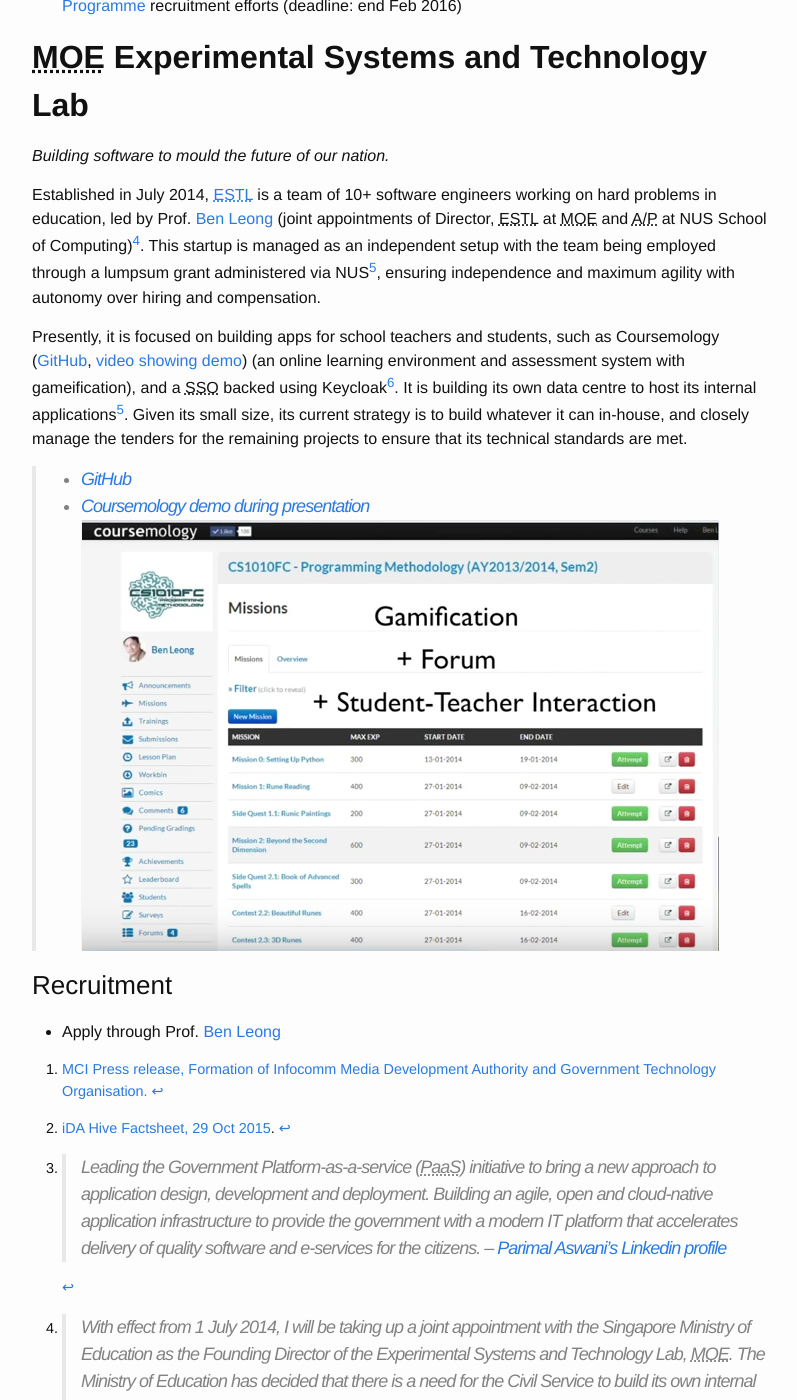
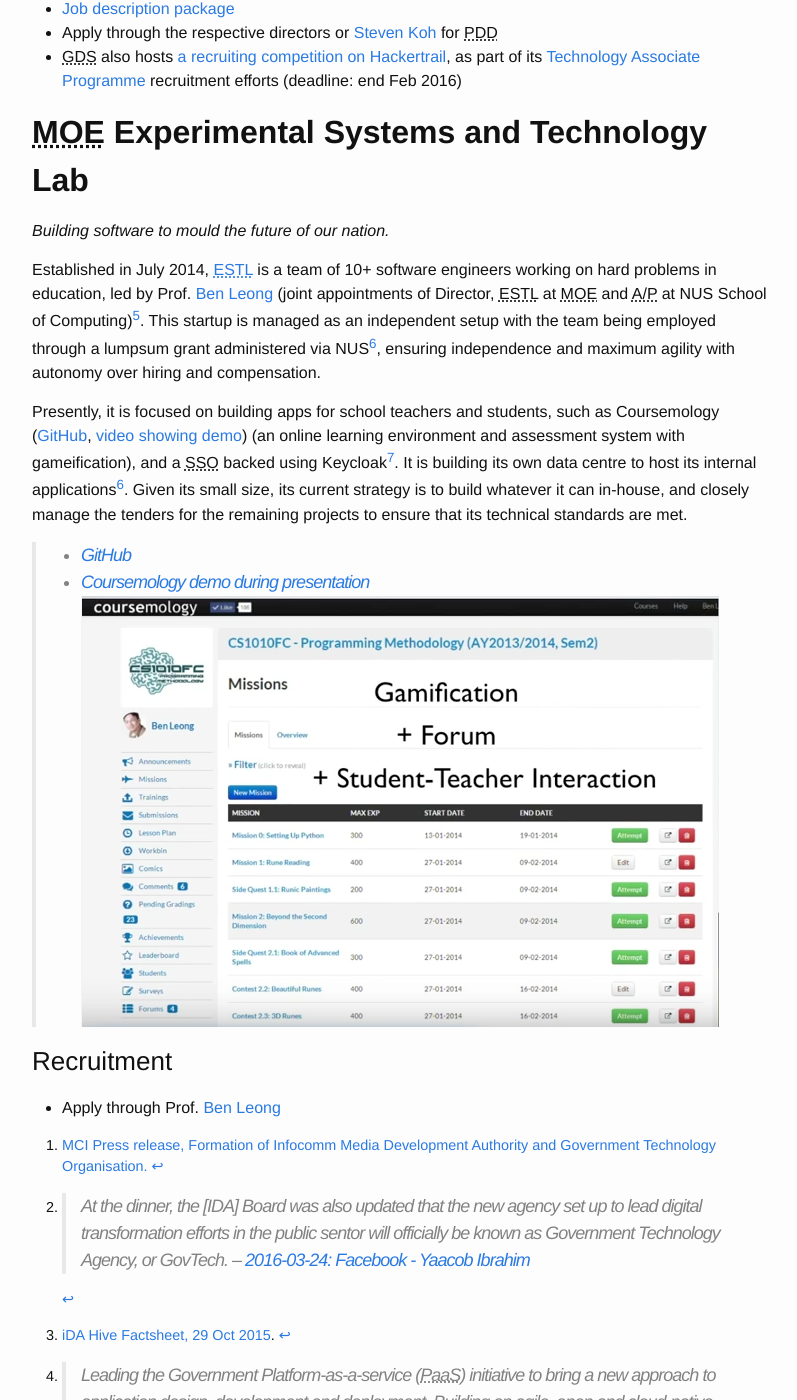
Before and after one commit to codeforsg/codeforsg.github.io, a Jekyll site: the page built from 01-gov_startups.md, in a window 1280 px wide and 1400 px high, scrolled down 2020 px. Shown: the whole window, without its empty margins (238-1035 px from the left). Built offline with Jekyll 4.4.1, drawn with Linux system fonts in a browser that asks for light colours; nearby versions of some CDN libraries; comment, search, counter and statistics services are not loaded; some of the changed text lies outside the part shown.

Commit message:
Update final name of GTO -> GTA
- Add reference for this.

```diff
--- a/01-gov_startups.md
+++ b/01-gov_startups.md
@@ -20,13 +20,15 @@
 
 It is supported by the [Smart Nation Programme Office](/gov-others) under the Prime Minister's Office. It is located at the [iDA Hive](https://drive.google.com/folderview?id=0BwLqF_ka0mesODNpanZDcnYtYkU&usp=sharing) in the Sandcrawler building next to Fusionopolis at one-north.
 
-Over the course of 2016, GDS will be folded along with the rest of GCIO into the newly created GTO (headed by current iDA MD Jacqueline Poh.)[^2]
+Over the course of 2016, GDS will be folded along with the rest of GCIO into the newly created GTA, headed by current iDA MD Jacqueline Poh.[^2] (Initially announced as the Government Technology Organisation in Jan 2016, it was later announced by Minister for Communications and Information Yaacom Ibrahim on Mar 24, 2016 that it would be named Government Technology Agency, or GovTech.[^7])
 
 > * [2015-12-28: GDS - Interview with Chan Cheow Hoe, Hd GCIO / Asst CE - The Straits Times](http://www.straitstimes.com/singapore/this-hives-abuzz-with-it-solutions)
 > * [2015-10-29: iDA Press Release on GDS](https://www.ida.gov.sg/About-Us/Newsroom/Media-Releases/2015/Improving-Lives-Through-Data-Science-and-Analytics)
 > * [2015-10-29: iDA Hive Factsheet](/download/2015-10-29 IDA Hive Factsheet.pdf)
 * [2015-06-03: Masterplan - Enterprise Innovation](http://www.enterpriseinnovation.net/article/singapore-govt-reveals-ict-plans-year-1421658407)
 
+[^2]: [MCI Press release, Formation of Infocomm Media Development Authority and Government Technology Organisation.](http://www.mci.gov.sg/web/corp/press-room/categories/press-releases/content/formation-of-infocomm-media-development-authority-and-government-technology-organisation)
+[^7]: > At the dinner, the [IDA] Board was also updated that the new agency set up to lead digital transformation efforts in the public sentor will officially be known as Government Technology Agency, or GovTech. -- [2016-03-24: Facebook - Yaacob Ibrahim](https://www.facebook.com/yaacobibrahim/photos/a.165531120148071.34797.165522780148905/1133492276685279/?type=3&permPage=1)
 
 ### Data Science Group ###
 
--- a/_includes/common.md
+++ b/_includes/common.md
@@ -26,7 +26,7 @@
 *[CDA]: Cross-disciplinary Data-intensive Analytics
 *[SREs]: Site reliability engineers
 *[GCIO]: Government Chief Information Office
-*[GTO]: Government Technology Organisation
+*[GTA]: Government Technology Agency
 *[MOE]: Ministry of Education
 *[CSA]: Cyber Security Agency
 *[SNPO]: Smart National Programme Office
```
Also changed, not shown: other parts of 01-gov_startups.md (+1 -2 lines), 02-gov_others.md (+2 -2 lines), 04-topics.md (+1 -1 lines), index.md (+1 -1 lines).
